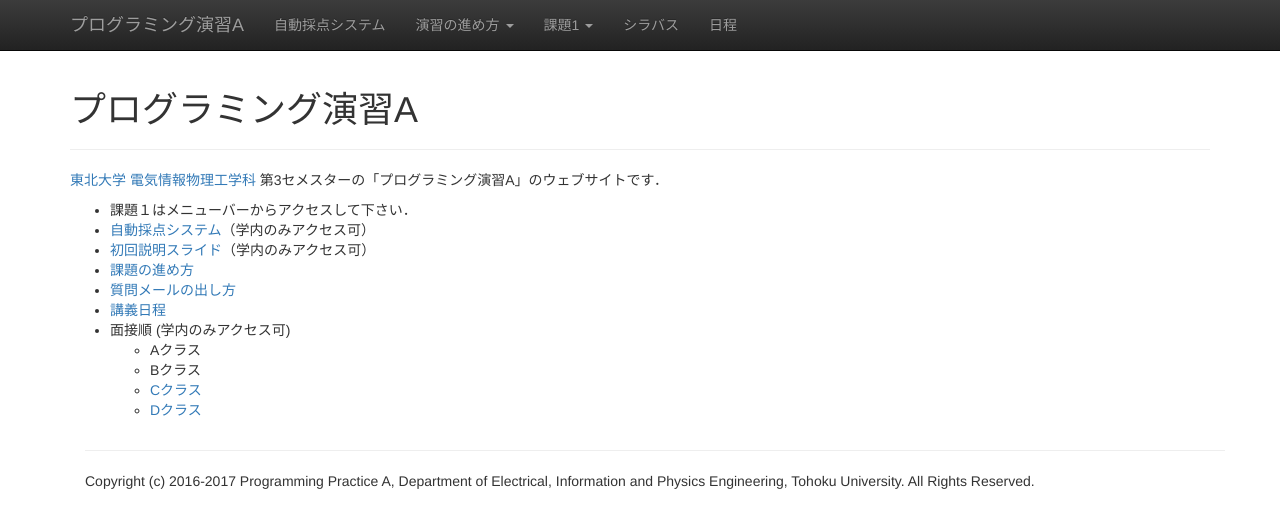
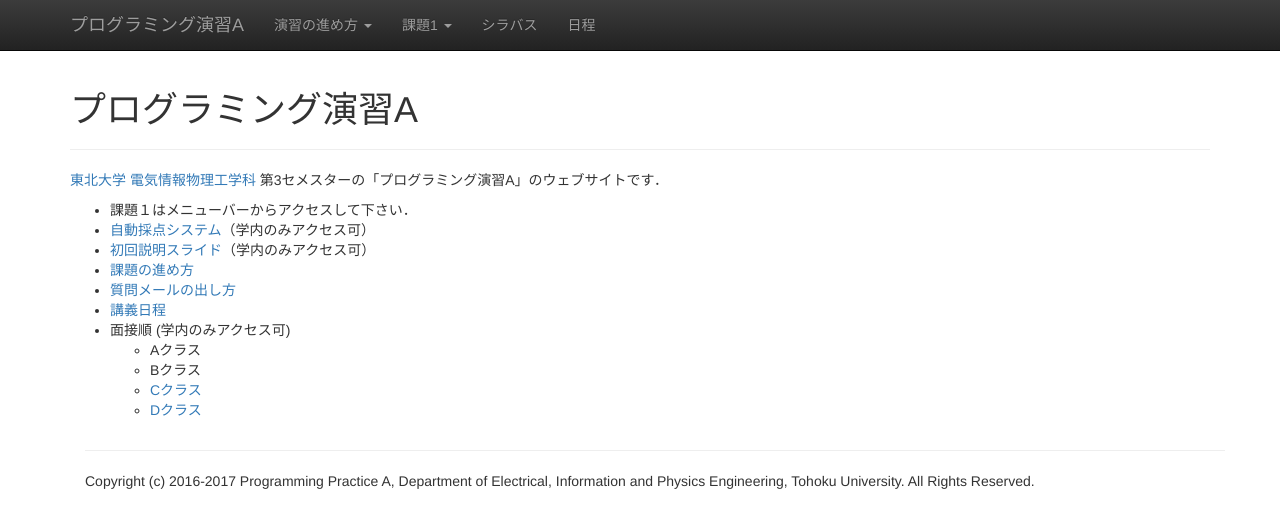
Before and after one commit to ecei-tohoku/ppa-public, a Jekyll site: the page built from index.md, in a window 1280 px wide. Shown: the top 528 px of the page. Built offline with Jekyll 4.4.1, drawn with Linux system fonts in a browser that asks for light colours; nearby versions of some CDN libraries.

Commit message:
Revert the previous change.

```diff
--- a/_data/menu.yaml
+++ b/_data/menu.yaml
@@ -1,5 +1,3 @@
-- text: 自動採点システム
-  url: https://www.cl.ecei.tohoku.ac.jp/ppa/
 - text: 演習の進め方
   subitems:
     - text: 初回の環境設定
```
